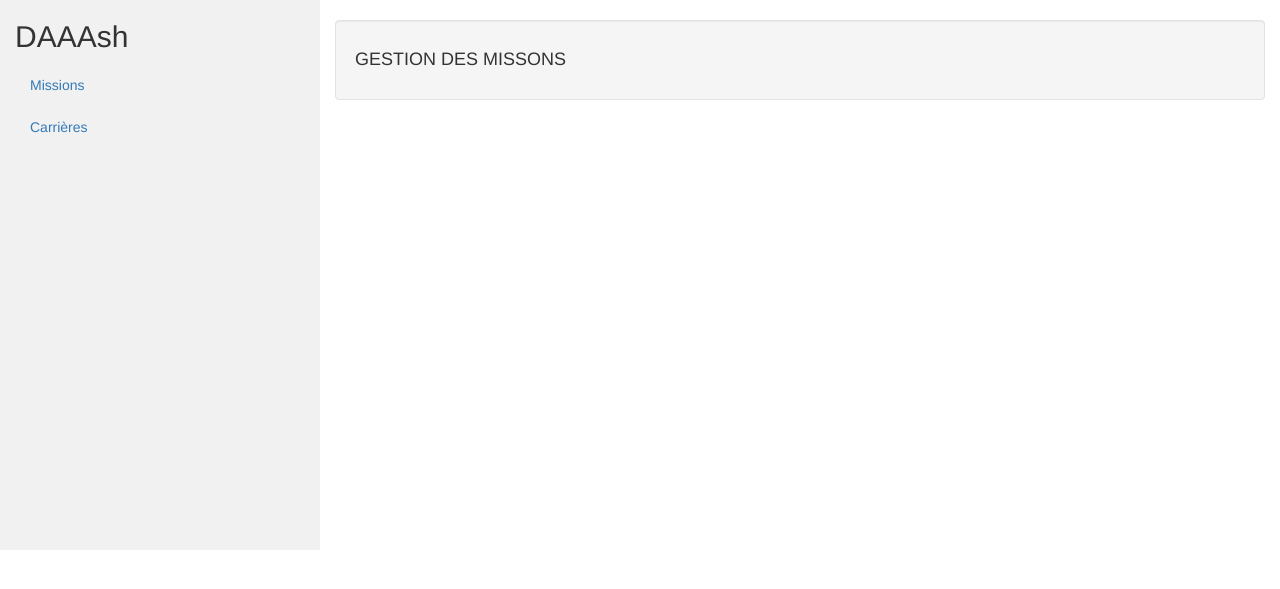
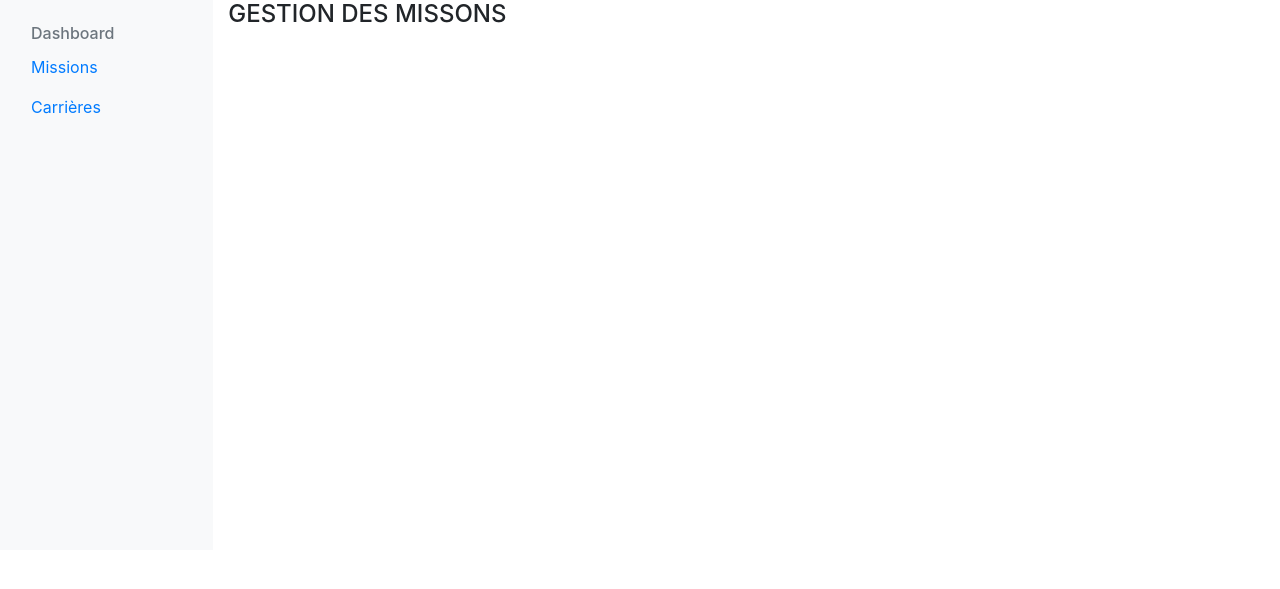
Before and after one commit to Toyem/SAR-Projet-Flask-2019, a Python web app: template templates/homepage_affaire.html in a window 1280 px wide. Shown: the top 589 px of the page. Run offline with Jinja, Linux system fonts and the light colour scheme; the template is opened without the code that fills it, so the values that code supplies are empty; some libraries are stand-ins or nearby versions.

Commit message:
Update homepage_affaire.html

```diff
--- a/templates/homepage_affaire.html
+++ b/templates/homepage_affaire.html
@@ -3,17 +3,20 @@
 <head>
     <title>Ingénieur d'affaire - Home</title>
     <meta charset="utf-8">
-        <meta name="author" content="Agathe Hainaut & Ophélie Laumonier & Théo Chassanite" />
-        <meta name="description" content="Page web crée dans l'UE SAR Flask de l'IMT Atlantique Campus Nantes." />
+    <meta name="author" content="Agathe Hainaut & Ophélie Laumonier & Théo Chassanite"/>
+    <meta name="description" content="Page web crée dans l'UE SAR Flask de l'IMT Atlantique Campus Nantes."/>
     <meta name="viewport" content="width=device-width, initial-scale=1">
-        <link rel="icon" type="image/png" href="../static/img/favicon.png" />
-        <link rel="stylesheet" href="../static/css/homepage.css" />
-        <link rel="stylesheet" href="https://maxcdn.bootstrapcdn.com/bootstrap/3.4.0/css/bootstrap.min.css">
+    <link rel="icon" type="image/png" href="../static/img/favicon.png"/>
+    <link rel="stylesheet" href="../static/css/homepage.css"/>
+    <link rel="stylesheet" href="https://maxcdn.bootstrapcdn.com/bootstrap/4.3.1/css/bootstrap.min.css">
     <script src="https://ajax.googleapis.com/ajax/libs/jquery/3.4.0/jquery.min.js"></script>
-        <script src="https://maxcdn.bootstrapcdn.com/bootstrap/3.4.0/js/bootstrap.min.js"></script>
+    <script src="https://cdnjs.cloudflare.com/ajax/libs/popper.js/1.14.7/umd/popper.min.js"></script>
+    <script src="https://maxcdn.bootstrapcdn.com/bootstrap/4.3.1/js/bootstrap.min.js"></script>
     <style>
         /* Set height of the grid so .sidenav can be 100% (adjust as needed) */
-            .row.content {height: 550px}
+        .row.content {
+            height: 550px
+        }
 
         /* Set gray background color and 100% height */
         .sidenav {
@@ -23,7 +26,9 @@
 
         /* On small screens, set height to 'auto' for the grid */
         @media screen and (max-width: 767px) {
-                .row.content {height: auto;}
+            .row.content {
+                height: auto;
+            }
         }
     </style>
     <script>
@@ -31,37 +36,33 @@
     </script>
 </head>
 <body>
-
-<nav class="navbar navbar-inverse visible-xs">
 <div class="container-fluid">
-        <div class="navbar-header">
-            <button type="button" class="navbar-toggle" data-toggle="collapse" data-target="#myNavbar">
-                <span class="icon-bar"></span>
-                <span class="icon-bar"></span>
-                <span class="icon-bar"></span>
-            </button>
-            <a class="navbar-brand" href="#">Dashboard</a>
-        </div>
-        <div class="collapse navbar-collapse" id="myNavbar">
-            <ul class="nav navbar-nav">
-                <li class="active"><a href="#">
-                <li><a href="#">Missions</a></li>
-                <li><a href="#">Carrières</a></li>
+    <div class="row content">
+        <nav class="col-md-2 d-none d-md-block bg-light sidebar">
+            <div class="sidebar-sticky">
+                <h6 class="sidebar-heading d-flex justify-content-between align-items-center px-3 mt-4 mb-1 text-muted">
+                    <span>Dashboard</span>
+                    <a class="d-flex align-items-center text-muted" href="#">
+                        <span data-feather="plus-circle"></span>
+                    </a>
+                </h6>
+                <ul class="nav flex-column md-2">
+                    <li class="nav-item">
+                        <a class="nav-link active" href="#">
+                            <span data-feather="home"></span>
+                            Missions
+                            <span class="sr-only">(current)</span>
+                        </a>
+                    </li>
+                    <li class="nav-item">
+                        <a class="nav-link" href="#">
+                            <span data-feather="file"></span>
+                            Carrières
+                        </a>
+                    </li>
                 </ul>
             </div>
-    </div>
         </nav>
-
-<div class="container-fluid">
-    <div class="row content">
-        <div class="col-sm-3 sidenav hidden-xs">
-            <h2>DAAAsh</h2>
-            <ul class="nav nav-pills nav-stacked">
-                <li class="active">
-                <li><a href="#section2">Missions</a></li>
-                <li><a href="#section3">Carrières</a></li>
-            </ul><br>
-        </div>
         <br>
 
         <div class="col-sm-9">
```
Lines whose indentation alone changed are shown as unchanged.
